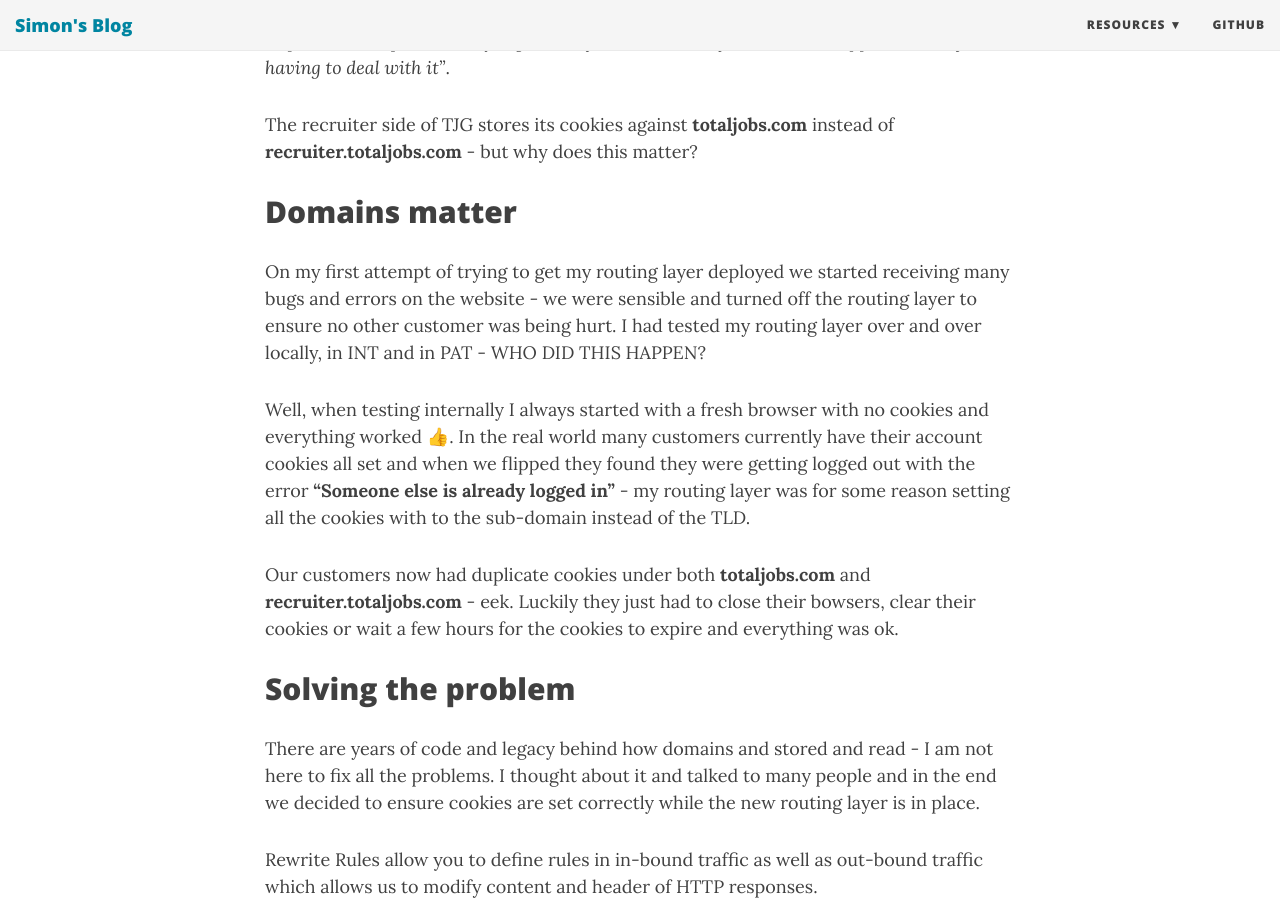
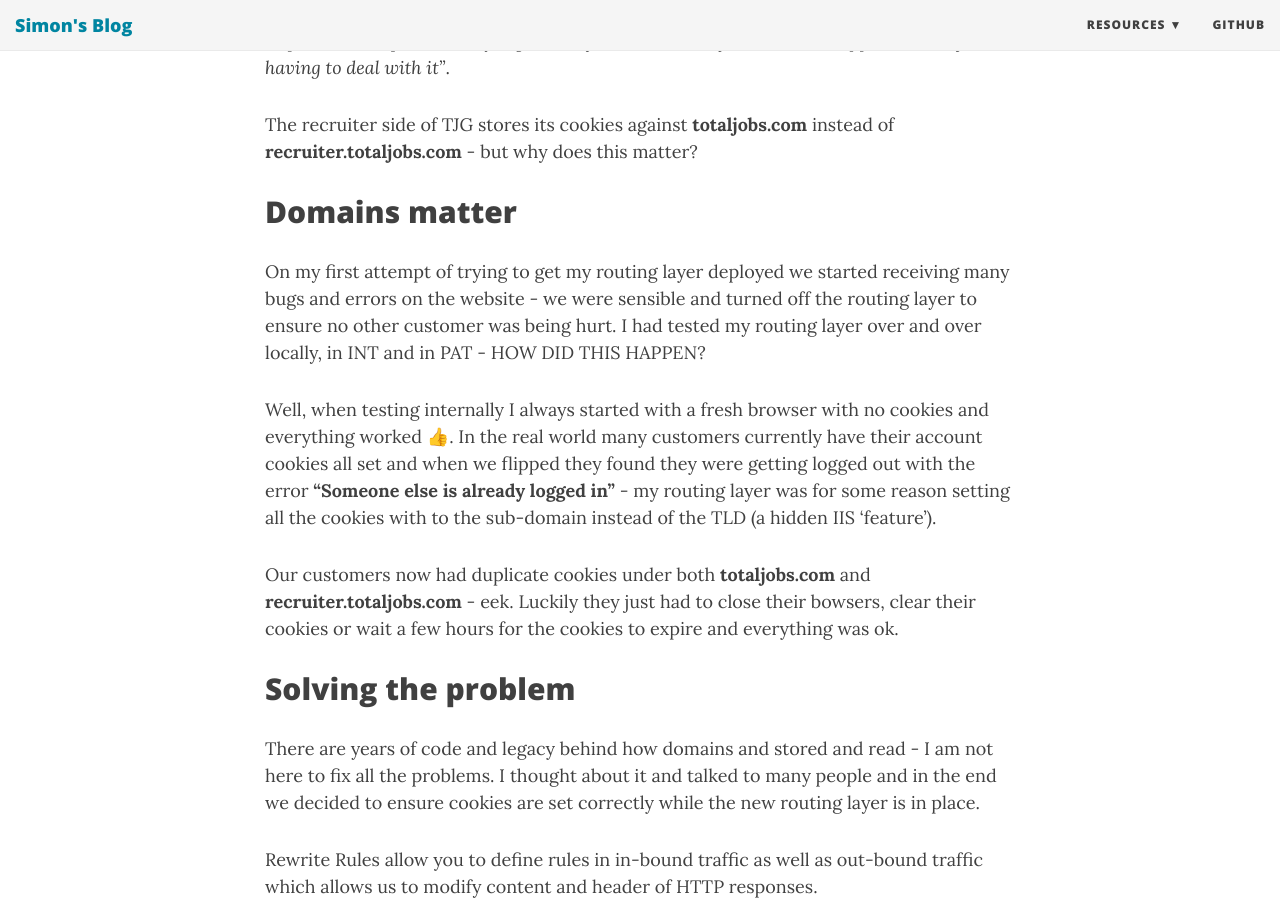
Before and after one commit to Workshop2/workshop2.github.io, a Jekyll site: the page built from _posts/2016-12-11-iis-arr-and-rewrite-rules-part-1.md, in a window 1280 px wide and 900 px high, scrolled down 1350 px. Built offline with Jekyll 4.4.1, drawn with Linux system fonts in a browser that asks for light colours; nearby versions of some CDN libraries; emoji names are drawn with the system emoji font; comment, search, counter and statistics services are not loaded.

Commit message:
Moar Typos

```diff
--- a/_posts/2016-12-11-iis-arr-and-rewrite-rules-part-1.md
+++ b/_posts/2016-12-11-iis-arr-and-rewrite-rules-part-1.md
@@ -32,9 +32,9 @@
 The recruiter side of TJG stores its cookies against **totaljobs.com** instead of **recruiter.totaljobs.com** - but why does this matter?
 
 ## Domains matter
-On my first attempt of trying to get my routing layer deployed we started receiving many bugs and errors on the website - we were sensible and turned off the routing layer to ensure no other customer was being hurt. I had tested my routing layer over and over locally, in INT and in PAT - WHO DID THIS HAPPEN?
+On my first attempt of trying to get my routing layer deployed we started receiving many bugs and errors on the website - we were sensible and turned off the routing layer to ensure no other customer was being hurt. I had tested my routing layer over and over locally, in INT and in PAT - HOW DID THIS HAPPEN?
 
-Well, when testing internally I always started with a fresh browser with no cookies and everything worked :thumbsup:. In the real world many customers currently have their account cookies all set and when we flipped they found they were getting logged out with the error **"Someone else is already logged in"** - my routing layer was for some reason setting all the cookies with to the sub-domain instead of the TLD.
+Well, when testing internally I always started with a fresh browser with no cookies and everything worked :thumbsup:. In the real world many customers currently have their account cookies all set and when we flipped they found they were getting logged out with the error **"Someone else is already logged in"** - my routing layer was for some reason setting all the cookies with to the sub-domain instead of the TLD (a hidden IIS 'feature').
 
 Our customers now had duplicate cookies under both **totaljobs.com** and **recruiter.totaljobs.com** - eek. Luckily they just had to close their bowsers, clear their cookies or wait a few hours for the cookies to expire and everything was ok.
 
```
